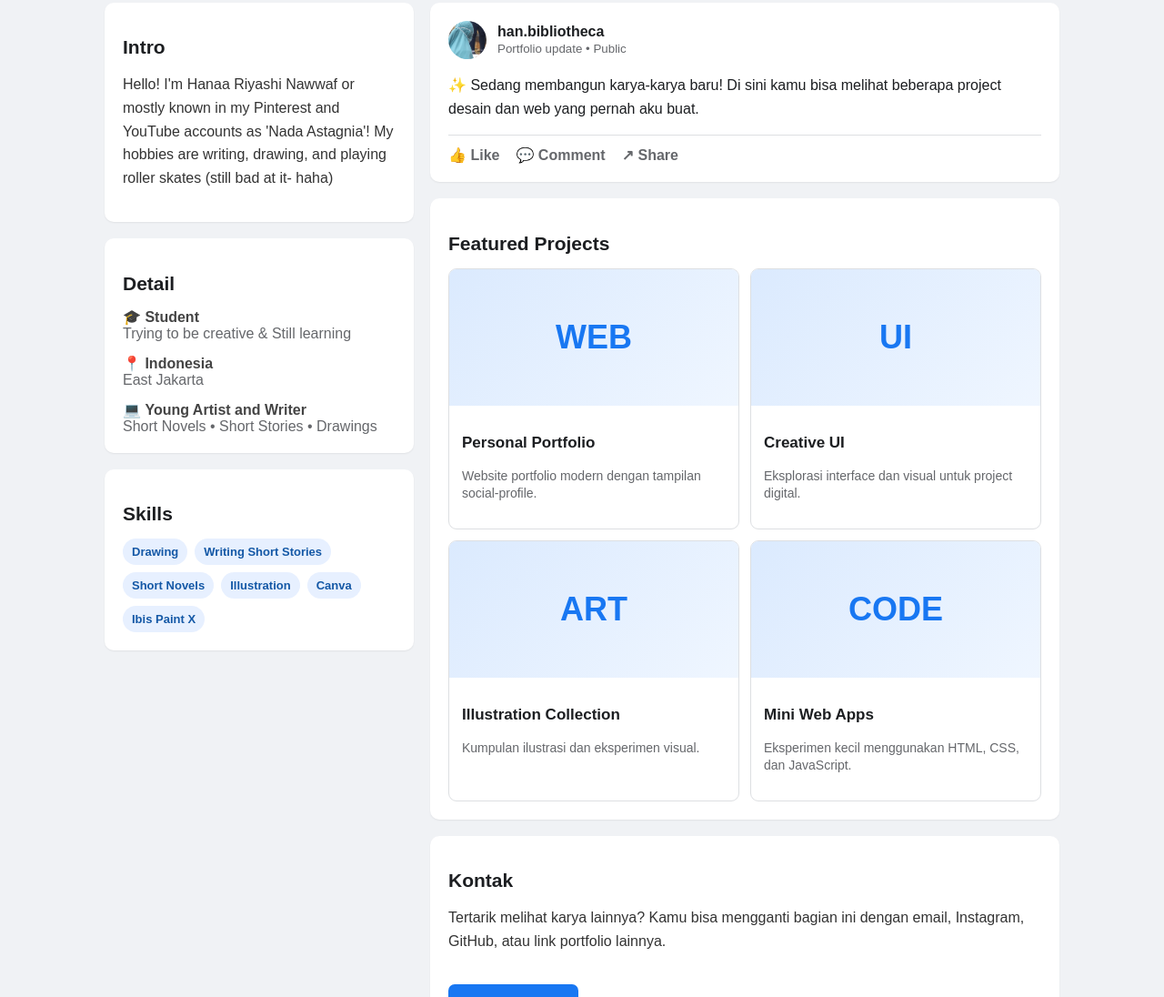
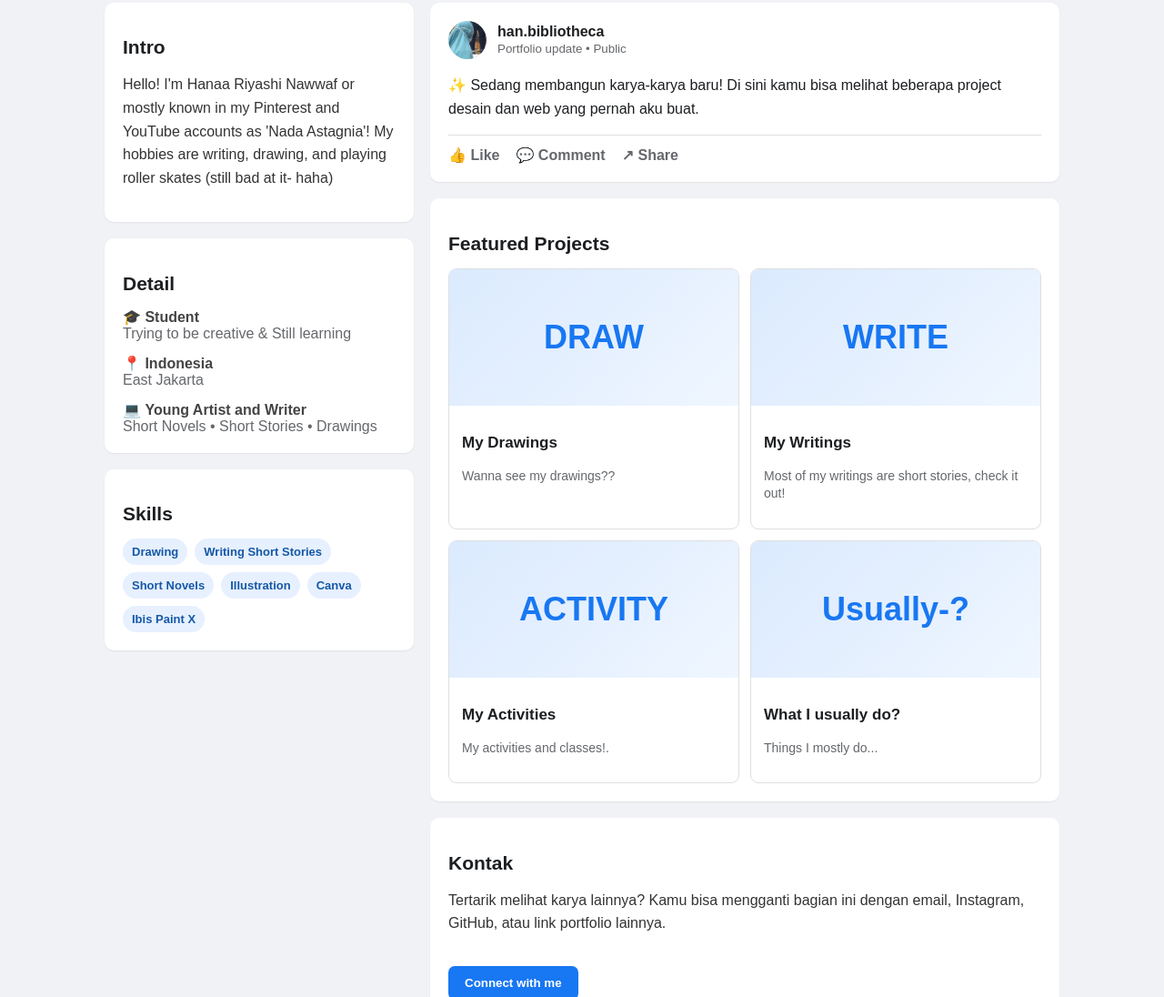
Before and after one commit to Hanaariyashi/han.bibliotheca, a plain HTML site: page index.html in a window 1280 px wide. Shown: the part 624-1720 px from the top of the page at 91% size. Drawn offline with Linux system fonts and the light colour scheme.

Commit message:
Add files via upload

```diff
--- a/index.html
+++ b/index.html
@@ -162,45 +162,45 @@
           <div class="project-grid">
             <!-- PROJECT 1 -->
             <article class="project">
-              <div class="project-img">WEB</div>
+              <div class="project-img">DRAW</div>
 
               <div class="project-body">
-                <h3>Personal Portfolio</h3>
+                <h3>My Drawings</h3>
 
-                <p>Website portfolio modern dengan tampilan social-profile.</p>
+                <p>Wanna see my drawings??</p>
               </div>
             </article>
 
             <!-- PROJECT 2 -->
             <article class="project">
-              <div class="project-img">UI</div>
+              <div class="project-img">WRITE</div>
 
               <div class="project-body">
-                <h3>Creative UI</h3>
+                <h3>My Writings</h3>
 
-                <p>Eksplorasi interface dan visual untuk project digital.</p>
+                <p>Most of my writings are short stories, check it out!</p>
               </div>
             </article>
 
             <!-- PROJECT 3 -->
             <article class="project">
-              <div class="project-img">ART</div>
+              <div class="project-img">ACTIVITY</div>
 
               <div class="project-body">
-                <h3>Illustration Collection</h3>
+                <h3>My Activities</h3>
 
-                <p>Kumpulan ilustrasi dan eksperimen visual.</p>
+                <p>My activities and classes!.</p>
               </div>
             </article>
 
             <!-- PROJECT 4 -->
             <article class="project">
-              <div class="project-img">CODE</div>
+              <div class="project-img">Usually-?</div>
 
               <div class="project-body">
-                <h3>Mini Web Apps</h3>
+                <h3>What I usually do?</h3>
 
-                <p>Eksperimen kecil menggunakan HTML, CSS, dan JavaScript.</p>
+                <p>Things I mostly do...</p>
               </div>
             </article>
           </div>
```
